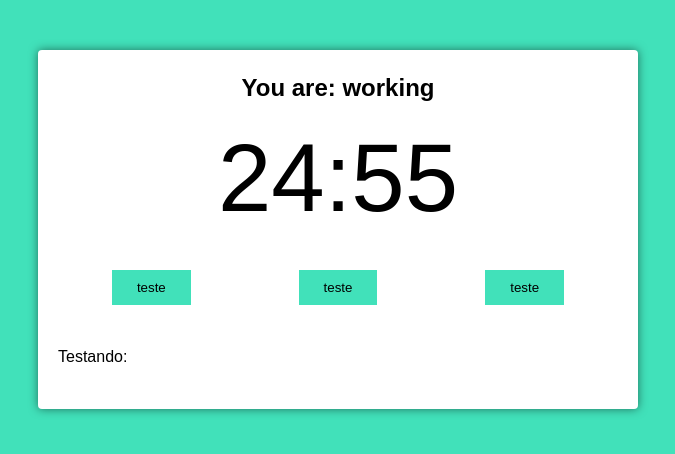
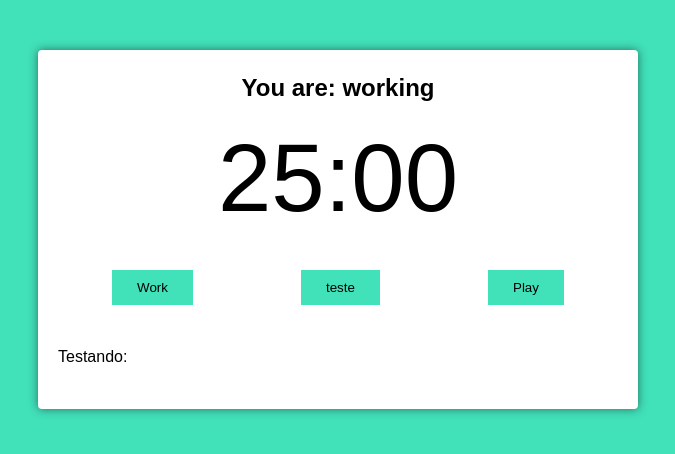
Before and after one commit to marcelopython/Pomodoro, a React (Create React App) app: page / in a window 1280 px wide. Shown: the top 454 px of the page, without its empty margins (302-977 px from the left). Built offline with nearby package versions, Linux system fonts and the light colour scheme.

Commit message:
start work

```diff
--- a/src/components/pomodoro-timer.tsx
+++ b/src/components/pomodoro-timer.tsx
@@ -1,7 +1,7 @@
-import React from 'react';
-import {useInterval} from '../hooks/use-interval'
-import {Button} from './button';
-import {Timer} from './timer';
+import React, { useEffect } from 'react';
+import { useInterval } from '../hooks/use-interval'
+import { Button } from './button';
+import { Timer } from './timer';
 
 interface Props {
     pomodoroTime: number;
@@ -10,19 +10,34 @@
     cycles: number
 }
 
-export function PomodoroTimer(props: Props): JSX.Element{
-    const [mainTime, setMainTime] = React.useState(props.pomodoroTime)
-    useInterval(()=>{
+export function PomodoroTimer(props: Props): JSX.Element {
+    const [mainTime, setMainTime] = React.useState(props.pomodoroTime);
+    const [timeCounting, setTimeCounting] = React.useState(false);
+    const [working, setWorking] = React.useState(false);
+
+    useEffect(()=>{
+        if(working){
+            document.body.classList.add('working')
+        }
+    }, [working]);
+
+    useInterval(() => {
         setMainTime(mainTime - 1);
-    }, 1000);
+    }, timeCounting ? 1000 : null);
+
+    const configurerWork = () => {
+        setTimeCounting(true);
+        setWorking(true);
+    }
+
     return (
         <div className="pomodoro">
             <h2>You are: working</h2>
-            <Timer mainTime={mainTime}/>
+            <Timer mainTime={mainTime} />
             <div className="controls">
-                <Button text="teste" onclick={()=>console.log(1)}/>
-                <Button text="teste" onclick={()=>console.log(1)}/>
-                <Button text="teste" onclick={()=>console.log(1)}/>
+                <Button text="Work" onclick={() => configurerWork()} />
+                <Button text="teste" onclick={() => console.log(1)} />
+                <Button text={timeCounting ? 'Pause' : 'Play'} onclick={() => setTimeCounting(!timeCounting)} />
             </div>
             <div className="details">
                 <p>Testando: </p>
```
Also changed, not shown: 1 other file (tests, documents, lock files or other folders).
